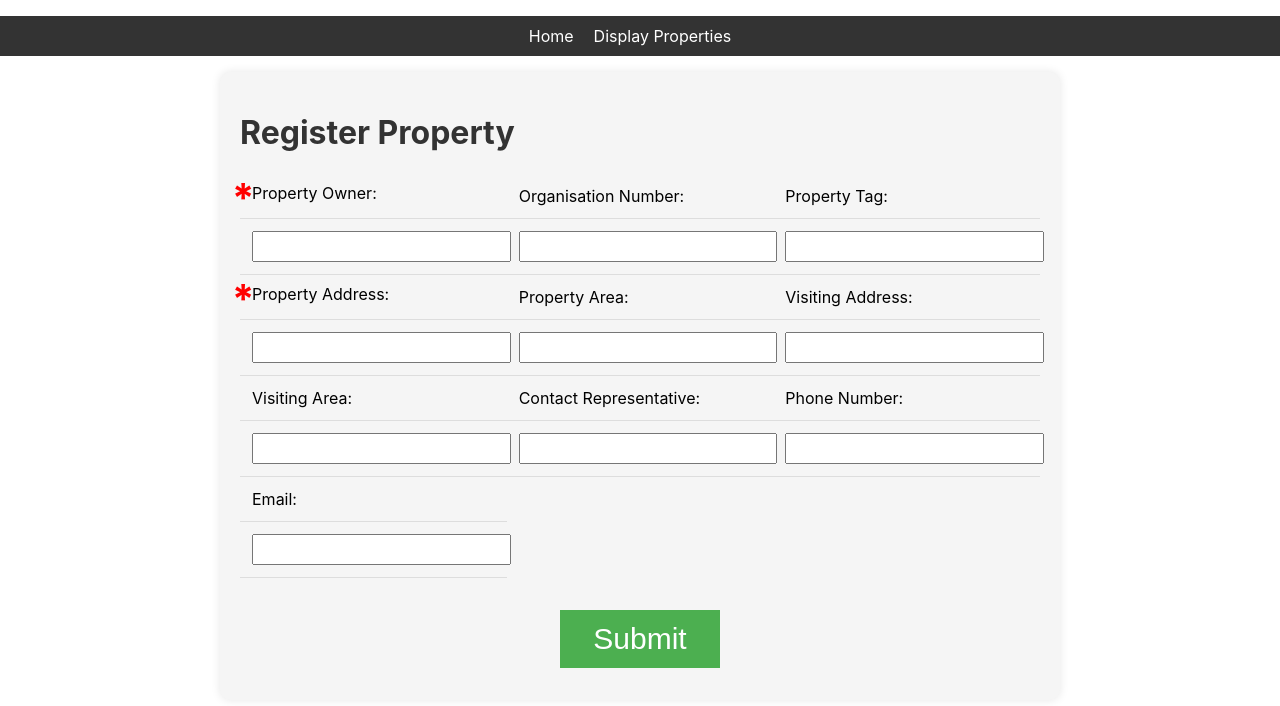
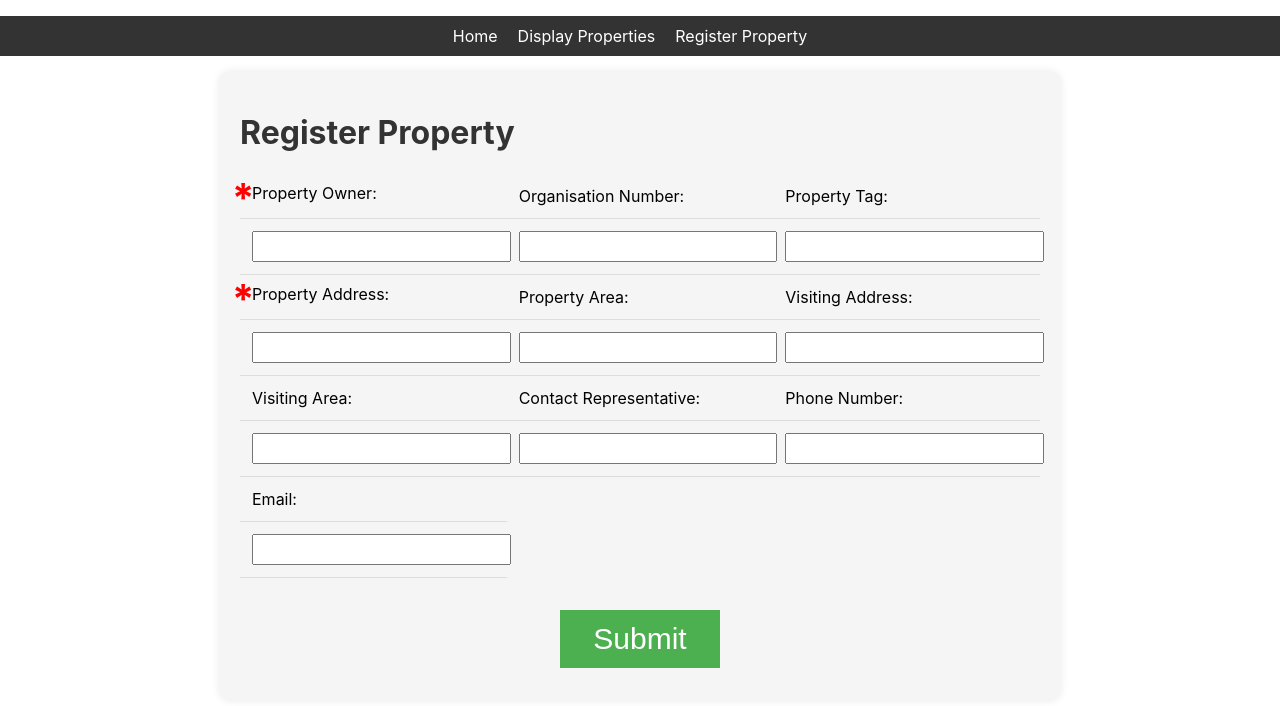
Before and after one commit to mazmann/fastighets-fakta, a React (Create React App) app: page / in a window 1280 px wide. Shown: the top 706 px of the page. Built offline with nearby package versions, Linux system fonts and the light colour scheme.

Commit message:
added reg to nav

```diff
--- a/src/App.js
+++ b/src/App.js
@@ -14,6 +14,7 @@ function App() {
       <Routes>
         <Route path="/" element={<NewProperty />} />
         <Route path="/display" element={<DisplayProperties />} />
+        <Route path="/register" element={<NewProperty />} />
       </Routes>
       </>
   );
--- a/src/components/DisplayProperties.jsx
+++ b/src/components/DisplayProperties.jsx
@@ -25,7 +25,7 @@ function DisplayProperties() {
     return `${date.getFullYear()}-${(date.getMonth() + 1).toString().padStart(2, '0')}-${date.getDate().toString().padStart(2, '0')}`;
   };
 
-  const itemsPerPage = 10;
+  const itemsPerPage = 7;
   const totalPages = Math.ceil(properties.length / itemsPerPage);
   const startIndex = (currentPage - 1) * itemsPerPage;
   const endIndex = startIndex + itemsPerPage;
--- a/src/components/Navigation.jsx
+++ b/src/components/Navigation.jsx
@@ -12,7 +12,9 @@ function Navigation() {
         <li className="navbar-item">
           <Link to="/display" className="navbar-link">Display Properties</Link>
         </li>
-        {/* Add more navigation links as needed */}
+        <li className="navbar-item">
+          <Link to="/register" className="navbar-link">Register Property</Link>
+        </li>
       </ul>
     </nav>
   );
```
